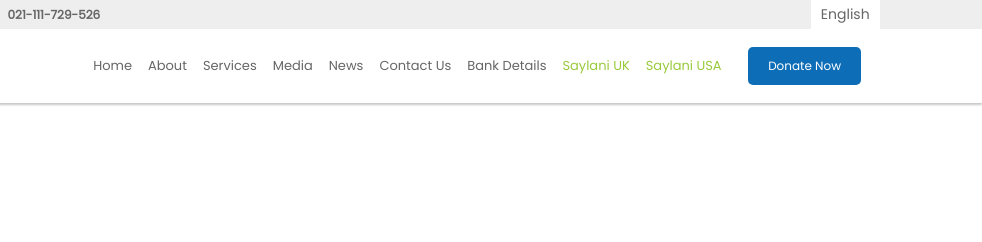
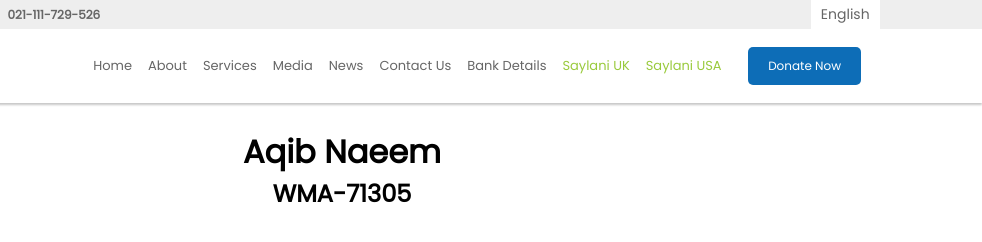
Before and after one commit to aaqibnaeem/saylaninavbarassignment, a plain HTML site: page index.html in a window 1280 px wide. Shown: the full height of the page, 298-1280 px from the left. Drawn offline with Linux system fonts and the light colour scheme.

Commit message:
add name, roll num

```diff
--- a/index.html
+++ b/index.html
@@ -214,6 +214,11 @@
         </div>
     </header>
 
+    <center>
+        <br>
+        <h1>Aqib Naeem</h1>
+        <h2>WMA-71305</h2>
+    </center>
 
     <script src="https://kit.fontawesome.com/b4740d08d9.js" crossorigin="anonymous"></script>
 </body>
```
